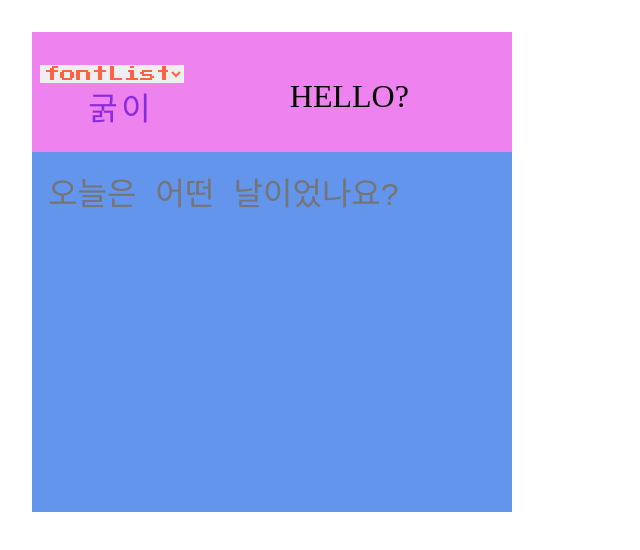
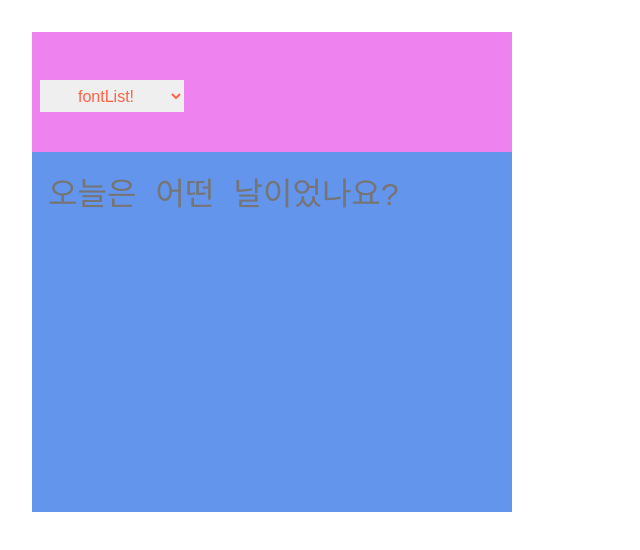
Before and after one commit to rewrite0w0/fontBox, a website: page index.html in a window 1280 px wide. Shown: the whole page, without its empty margins (0-640 px from the left). Drawn offline with Linux system fonts and the light colour scheme.

Commit message:
name check

```diff
--- a/index.html
+++ b/index.html
@@ -20,32 +20,32 @@
       <div class="fontBox">
         <div class="fontBoxLeft">
           <div class="choiceContainer">
-            <select name="choiceFont" style="font-family: 'Press Start 2P';" class="choiceBox">
-              <option key="0" value="blank" data="" class="">fontList!</option>
-              <option key="14" value="" data="" class="" style="font-family: 777Littlebear;">폰트1</option>
-              <option key="15" value="" data="" class="" style="font-family: InkLipquid;">폰트2</option>
-              <option key="10" value="" data="" class="" style="font-family: drfont;">폰트3</option>
-              <option key="5" value="" data="" class="" style="font-family: KBIZ한마음명조체;">폰트4</option>
-              <option key="12" value="" data="" class="" style="font-family: circleB;">폰트5</option>
-              <option key="13" value="" data="" class="" style="font-family: circleM;">폰트6</option>
-              <option key="11" value="" data="" class="" style="font-family: NotoSansKR;">폰트7</option>
-              <option key="7" value="" data="" class="" style="font-family: NanumBarunGothic;">폰트8</option>
-              <option key="8" value="" data="" class="" style="font-family: nanumgothic;">폰트9</option>
-              <option key="6" value="" data="" class="" style="font-family: MaplestoryBold;">폰트10</option>
-              <option key="16" value="" data="" class="" style="font-family: CookieRun-Bold;">폰트11</option>
-              <option key="9" value="" data="" class="" style="font-family: ChosunBg;">폰트12</option>
-              <option key="3" value="" data="" class="" style="font-family: Recipekorea;">폰트13</option>
-              <option key="2" value="" data="" class="" style="font-family: TTTogether;">폰트14</option>
-              <option key="1" value="" data="" class="" style="font-family: yg-jalnan;">폰트15</option>
-              <option key="4" value="" data="" class="" style="font-family: TmonMonsori;">폰트16</option>
+            <select name="choiceFont" class="choiceBox">
+              <option key="0" value="blank" data="" class="" style="font-family: 'Press Start 2P';" >fontList!</option>
+              <option key="1" value="" data="" class="" style="font-family: 777Littlebear;">폰트 1</option>
+              <option key="2" value="" data="" class="" style="font-family: InkLipquid;">폰트 2</option>
+              <option key="3" value="" data="" class="" style="font-family: drfont;">폰트 3</option>
+              <option key="4" value="" data="" class="" style="font-family: KBIZ한마음명조체;">폰트 4</option>
+              <option key="5" value="" data="" class="" style="font-family: circleB;">폰트 5</option>
+              <option key="6" value="" data="" class="" style="font-family: circleM;">폰트 6</option>
+              <option key="7" value="" data="" class="" style="font-family: NotoSansKR;">폰트 7</option>
+              <option key="8" value="" data="" class="" style="font-family: NanumBarunGothic;">폰트 8</option>
+              <option key="9" value="" data="" class="" style="font-family: nanumgothic;">폰트 9</option>
+              <option key="10" value="" data="" class="" style="font-family: MaplestoryBold;">폰트 10</option>
+              <option key="11" value="" data="" class="" style="font-family: CookieRun-Bold;">폰트 11</option>
+              <option key="12" value="" data="" class="" style="font-family: ChosunBg;">폰트 12</option>
+              <option key="13" value="" data="" class="" style="font-family: Recipekorea;">폰트 13</option>
+              <option key="14" value="" data="" class="" style="font-family: TTTogether;">폰트 14</option>
+              <option key="15" value="" data="" class="" style="font-family: yg-jalnan;">폰트 15</option>
+              <option key="16" value="" data="" class="" style="font-family: TmonMonsori;">폰트 16</option>
             </select>
           </div>
-          <div class="buttonBox">
+          <!-- <div class="buttonBox">
             <button type="button" class="bold">굵</button>
             <button type="button" class="italic">이</button>
-          </div>
+          </div> -->
         </div>
-        <div class="fontBoxRight"></div>
+        <div class="fontBoxRight" style="font-family: MaplestoryBold;"></div>
 
       </div>
       <div class="textBox">
--- a/src/index.js
+++ b/src/index.js
@@ -1,7 +1,7 @@
 const fontBoxChild = document.querySelector(".fontBoxRight");
 const inputBox = document.querySelector(".inputBox");
 const choiceBox = document.querySelector(".choiceBox");
-const FONT = 'HELLO?'
+const FONT = "";
 
 console.log(choiceBox.data);
 
--- a/style/style.css
+++ b/style/style.css
@@ -50,8 +50,16 @@ span {
 .fontBox .choiceBox {
   float: left;
   color: tomato;
+  /* width: 18vh; */
+}
+
+.choiceBox {
+  height: 4vh;
   width: 18vh;
 }
+/* .choiceBox::after {
+  height: 4vh;
+} */
 
 option {
   color: tomato;
@@ -89,7 +97,7 @@ option {
 }
 
 .fontBoxRight .inputBox {
-  font-family: 'Press Start 2P';
+  /* font-family: 'Press Start 2P'; */
 }
 
 .fontBoxLeft {
@@ -118,7 +126,7 @@ option {
 
 @font-face {
   font-family: 'circleB';
-  src: url('https://cdn.jsdelivr.net/gh/rewrite0w0/fontBox@master/fontBox/circleB.woff.woff') format('woff');
+  src: url('https://cdn.jsdelivr.net/gh/rewrite0w0/fontBox@master/fontBox/circleB.woff') format('woff');
   font-weight: normal;
   font-style: normal;
 }
```
